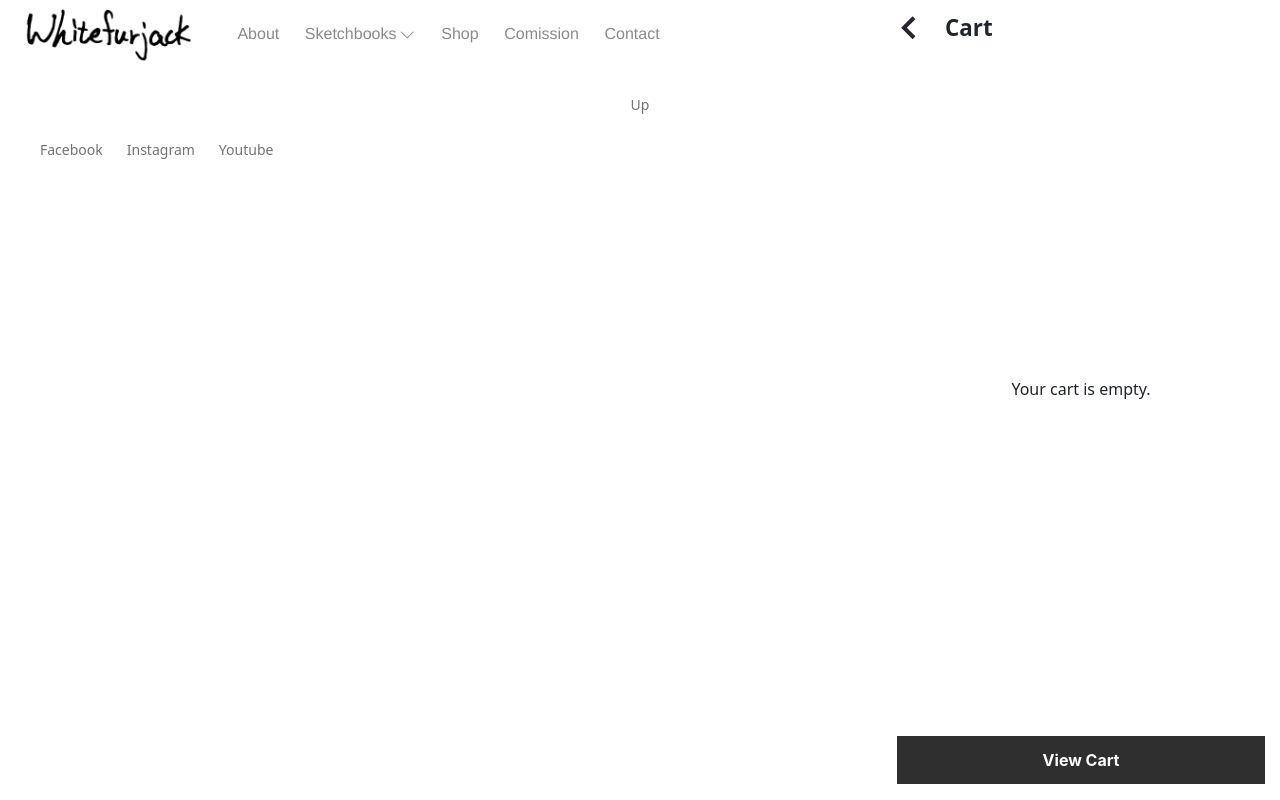
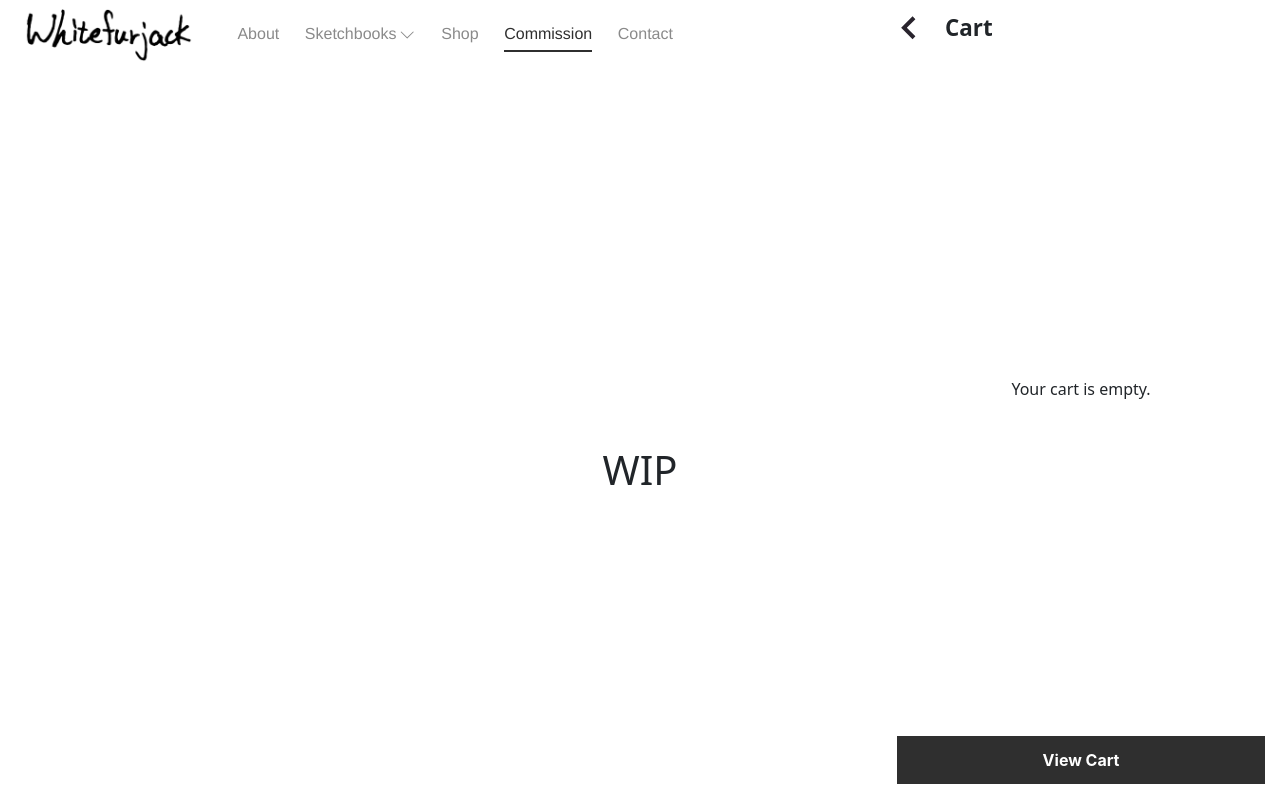
Before and after one commit to jack892709/whitefurjack, a Vue app: page /commission in a window 1280 px wide. Shown: the top 800 px of the page. Built offline with nearby package versions, Linux system fonts and the light colour scheme; what vue-plugin-load-script, vue3-lazyload would draw is missing.

Commit message:
fix: typo commission

```diff
--- a/src/components/Header.vue
+++ b/src/components/Header.vue
@@ -113,11 +113,11 @@
                             </div>
                             <div class="nav-mobile-item">
                                 <router-link
-                                    to="/comission"
+                                    to="/commission"
                                     class="fs-sm-adaptive"
                                     @click="toggleMenu"
                                 >
-                                    <span>Comission</span>
+                                    <span>Commission</span>
                                 </router-link>
                             </div>
                             <div class="nav-mobile-item">
@@ -252,9 +252,9 @@
                             </li>
                             <li class="nav-desktop-item">
                                 <router-link
-                                    to="/comission"
+                                    to="/commission"
                                     class="nav-desktop-link"
-                                    ><span>Comission</span></router-link
+                                    ><span>Commission</span></router-link
                                 >
                             </li>
                             <li class="nav-desktop-item">
--- a/src/router/index.js
+++ b/src/router/index.js
@@ -92,8 +92,8 @@ const routes = [
         component: () => import(/* webpackChunkName: "cart" */ '../views/Cart.vue'),
     },
     {
-        path: '/comission',
-        name: 'Comission',
+        path: '/commission',
+        name: 'Commission',
         component: () => import(/* webpackChunkName: "comission" */ '../views/Comission.vue'),
     },
     {
--- a/src/views/Comission.vue
+++ b/src/views/Comission.vue
@@ -1,15 +1,15 @@
 <template>
     <div class="min-vh-100 d-flex">
-        <h1 class="d-block m-auto">Under Counstruction</h1>
+        <h1 class="d-block m-auto">WIP</h1>
     </div>
 </template>
+
+<style lang="scss" scoped>
+</style>
 
 <script>
 
 export default {
-    name: 'Comission',
-    components: {
-
-    },
+    name: 'Commission',
 };
 </script>
```
